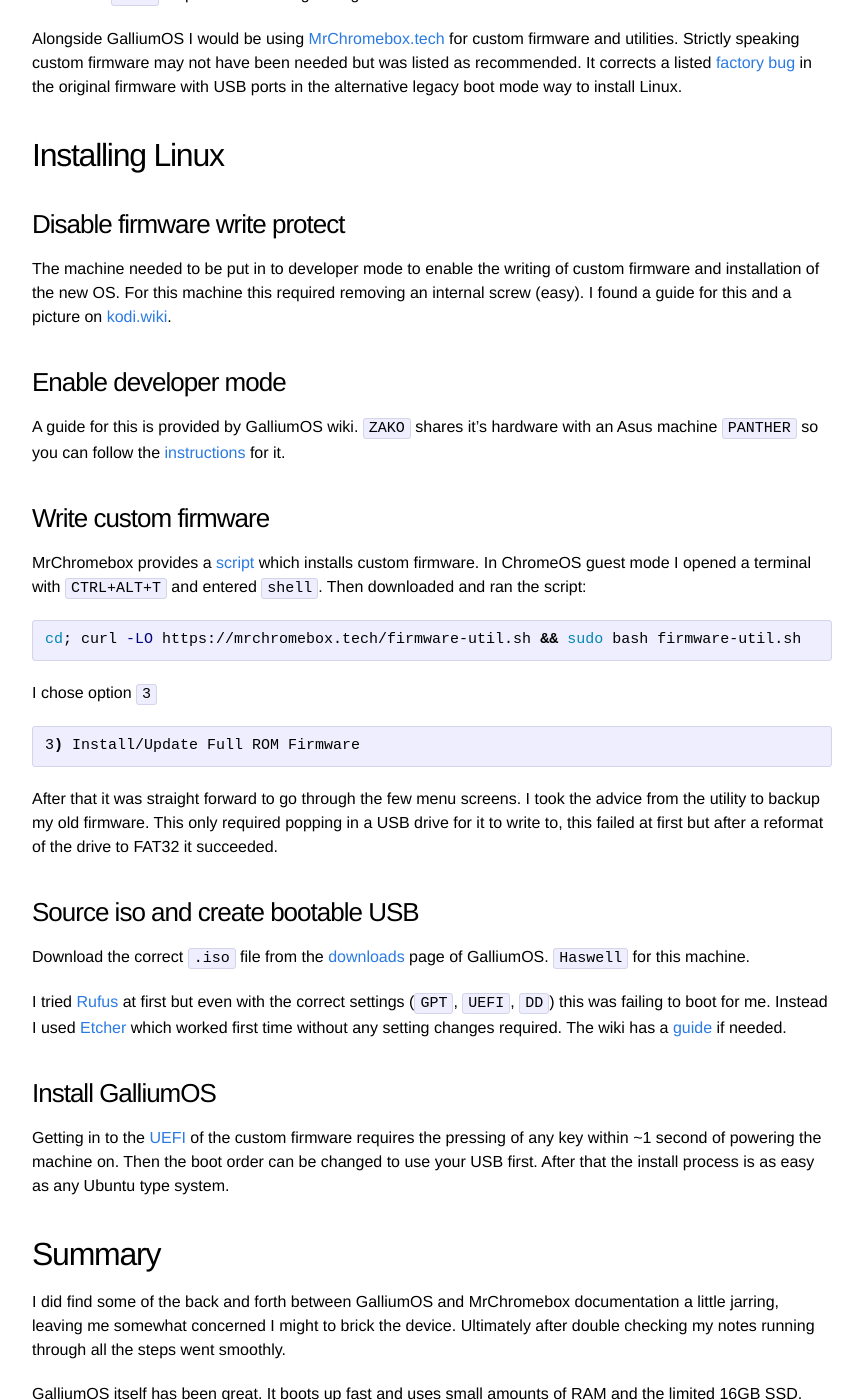
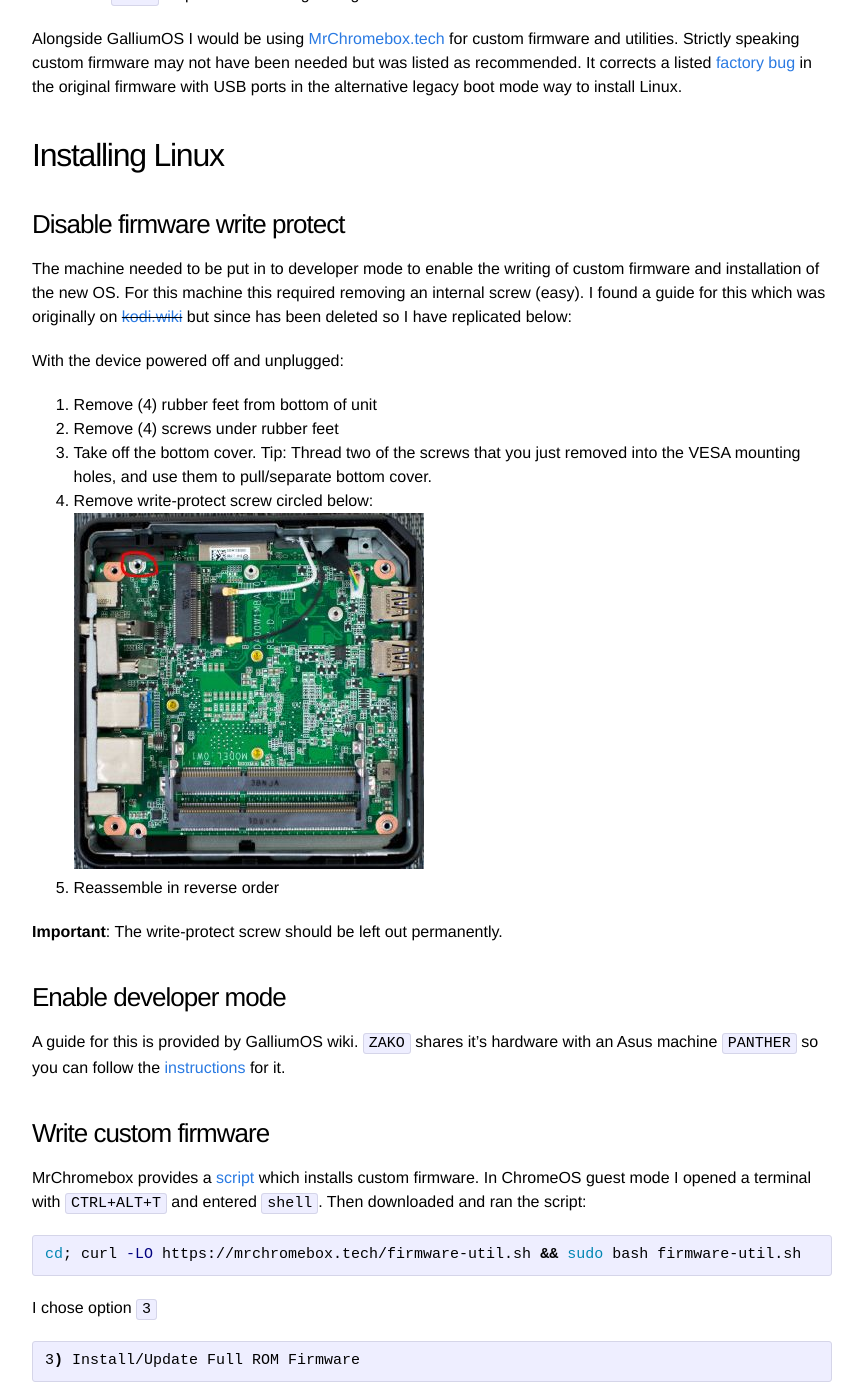
Before and after one commit to rianoc/rianoc.github.io, a Jekyll site: the page built from _posts/2020-04-19-Linux-Chromebox.md, in a window 1280 px wide and 1400 px high, scrolled down 673 px. Shown: the whole window, without its empty margins (208-1071 px from the left). Built offline with Jekyll 4.4.1, drawn with Linux system fonts in a browser that asks for light colours.

Commit message:
Add content from deleted link inline

```diff
--- a/_posts/2020-04-19-Linux-Chromebox.md
+++ b/_posts/2020-04-19-Linux-Chromebox.md
@@ -26,7 +26,23 @@ Strictly speaking custom firmware may not have been needed but was listed as rec
 
 ### Disable firmware write protect
 
-The machine needed to be put in to developer mode to enable the writing of custom firmware and installation of the new OS. For this machine this required removing an internal screw (easy). I found a guide for this and a picture on [kodi.wiki](https://kodi.wiki/view/Chromebox#Device_Preparation).
+The machine needed to be put in to developer mode to enable the writing of custom firmware and installation of the new OS. For this machine this required removing an internal screw (easy). I found a guide for this which was originally on ~~[kodi.wiki](https://kodi.wiki/view/Chromebox#Device_Preparation)~~ but since has been deleted so I have replicated below:
+
+With the device powered off and unplugged:
+
+1. Remove (4) rubber feet from bottom of unit
+2. Remove (4) screws under rubber feet
+3. Take off the bottom cover.
+    Tip: Thread two of the screws that you just removed into the VESA mounting holes, and use them to pull/separate bottom cover.
+4. Remove write-protect screw circled below:
+
+    ![Write protect screw]({{ site.url }}/assets/images/screw.jpg)
+
+5. Reassemble in reverse order
+
+**Important**: The write-protect screw should be left out permanently.
+
+
 
 ### Enable developer mode
 
```
Also changed, not shown: assets/images/screw.jpg (added).
